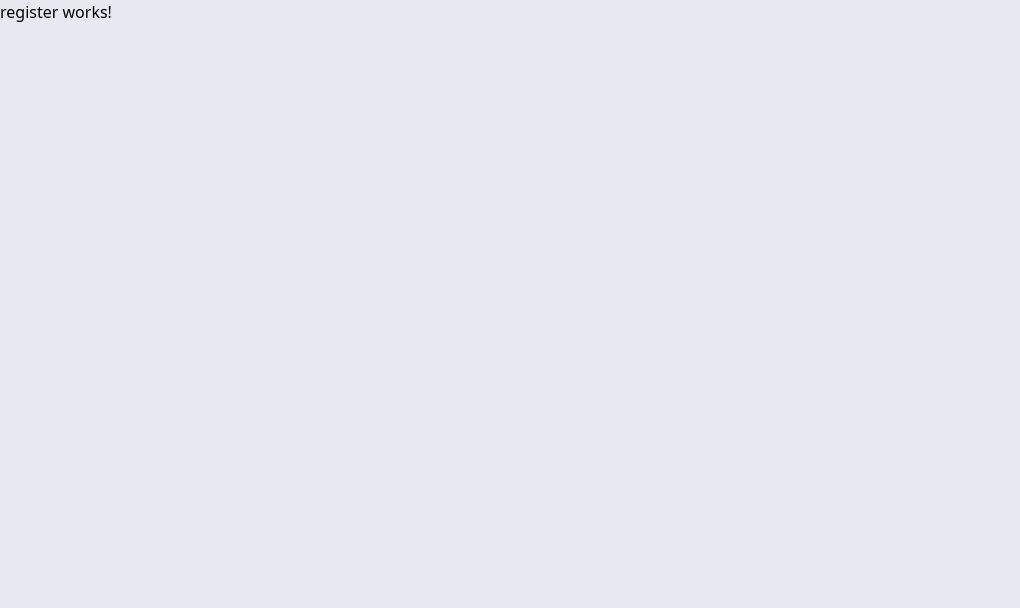
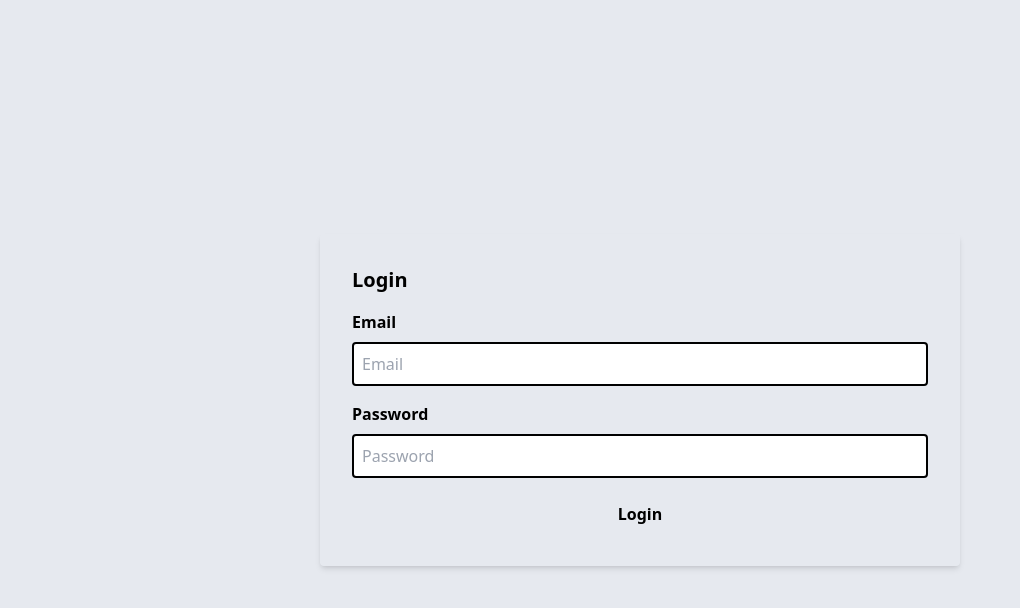
Before and after one commit to reginaldogomes/flowdrive-client, an Angular app: page /register in a window 1280 px wide. Shown: the top 608 px of the page, without its empty margins (0-1020 px from the left). Built offline with nearby package versions, Linux system fonts and the light colour scheme.

Commit message:
layout html tailwind

```diff
--- a/src/app/pages/register/register.component.html
+++ b/src/app/pages/register/register.component.html
@@ -1 +1,16 @@
-<p>register works!</p>
+<div class="flex justify-center items-center h-screen bg-gray-100">
+  <div class="bg-white p-8 rounded shadow-md w-full lg:w-1/2">
+    <h2 class="text-xl font-semibold mb-4">Login</h2>
+    <form class="space-y-4">
+      <div>
+        <label class="block text-gray-700 font-semibold mb-2">Email</label>
+        <input type="email" class="w-full border-gray-400 border-2 p-2 rounded focus:outline-none focus:border-blue-400" placeholder="Email">
+      </div>
+      <div>
+        <label class="block text-gray-700 font-semibold mb-2">Password</label>
+        <input type="password" class="w-full border-gray-400 border-2 p-2 rounded focus:outline-none focus:border-blue-400" placeholder="Password">
+      </div>
+      <button type="submit" class="w-full bg-blue-500 hover:bg-blue-400 text-white font-bold py-2 px-4 rounded">Login</button>
+    </form>
+  </div>
+</div>
```
